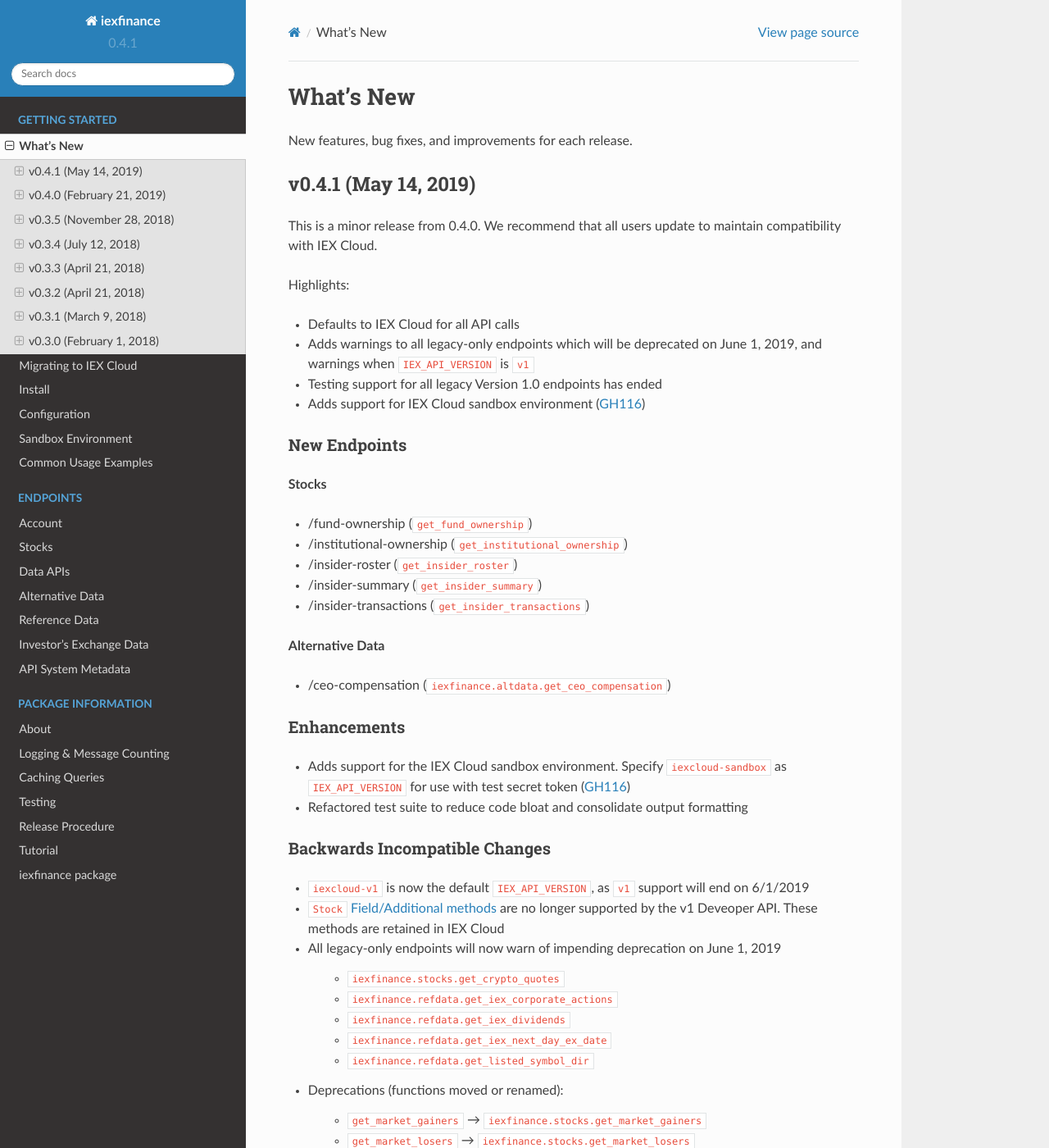
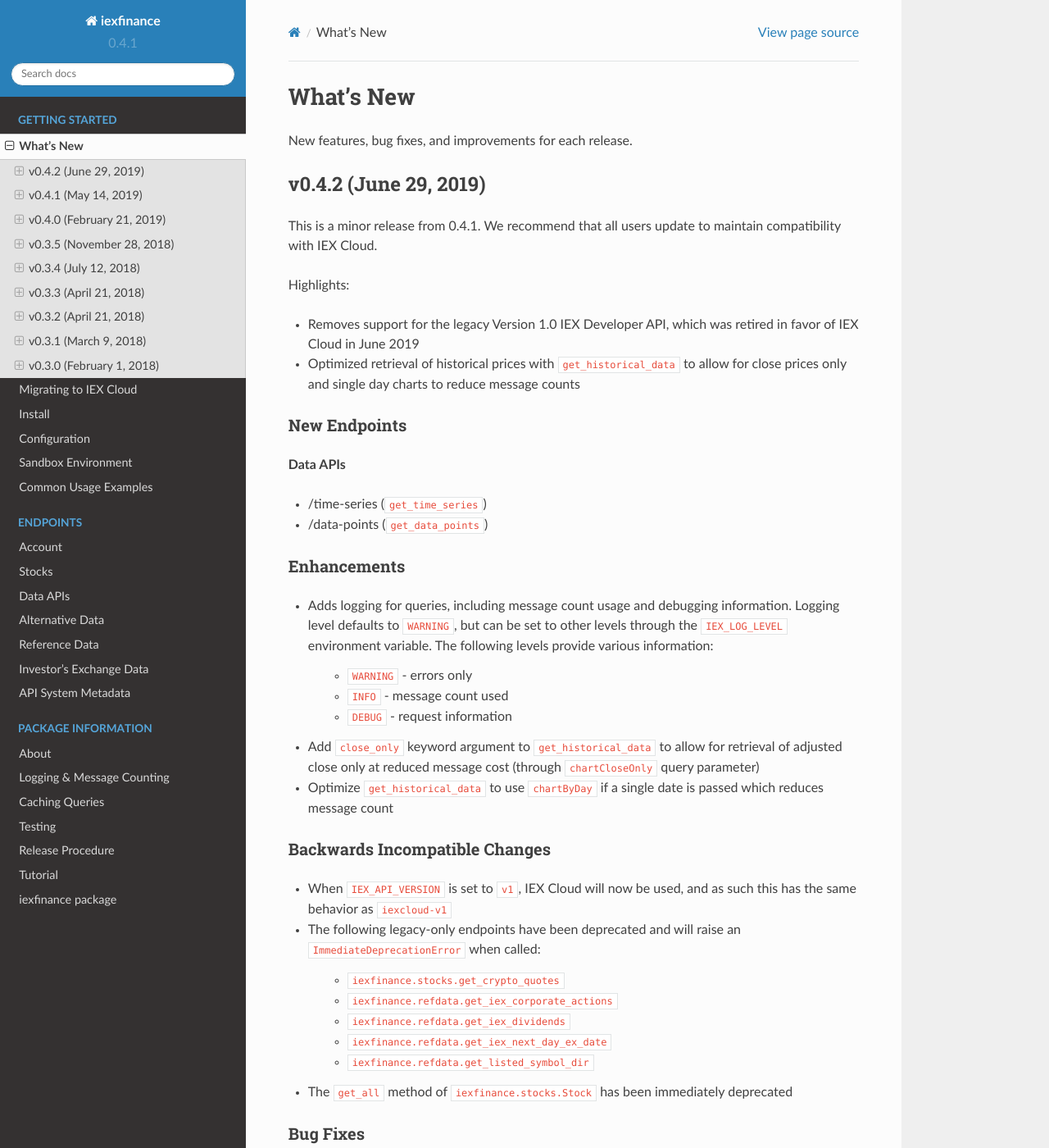
Before and after one commit to addisonlynch/iexfinance, a Sphinx documentation site: the page built from docs/source/whatsnew.rst, in a window 1280 px wide and 1400 px high. Shown: the whole window at 82% size. Built offline with Sphinx 7.4.7 and the Read the Docs theme 2.0.0, drawn with Linux system fonts in a browser that asks for light colours; some of the changed text lies outside the part shown.

Commit message:
OPT: Optimize Stocks get_historical_data

```diff
--- a/README.rst
+++ b/README.rst
@@ -218,6 +218,12 @@
 
     df = get_historical_data("TSLA", start, end)
 
+To obtain daily closing prices only (reduces message count), set
+``close_only=True``:
+
+.. code:: python
+
+    df = get_historical_data("TSLA", "20190617", close_only=True)
 
 For Pandas DataFrame output formatting, pass ``output_format``:
 
--- a/docs/source/stocks.rst
+++ b/docs/source/stocks.rst
@@ -26,7 +26,9 @@
 
 Certain endpoints such as :ref:`Historical Data<stocks.historical>`,
 which are unrelated to specific symbols, are supported by top-level functions
-(i.e. ``iexfinance.stocks.get_historical_data``).
+(i.e. ``iexfinance.stocks.get_historical_data``). This function is
+**optimized** to achieve the lowest possible message count for retrieval in a
+single request.
 
 .. ipython:: python
 
@@ -336,6 +338,13 @@
 Historical Prices
 -----------------
 
+.. note:: The ``Stock.get_historical_prices`` method is an *exact* mirror of
+          the ``Historical Prices`` (chart) endpoint and accepts all
+          parameters, but is **not optimized**. Use ``get_historical_data`` for
+          optimized message counts. ``get_historical_data`` accepts ``start``,
+          ``end`` (optional) along with the parameter ``close_only``, and no
+          other parameters.
+
 The method used to obtain historical prices from a ``Stock`` object:
 
 .. ipython:: python
@@ -346,12 +355,13 @@
     aapl.get_historical_prices()
 
 
-Historical time series data is also available through the
-``get_historical_prices`` method or the top-level ``get_historical_data`` and
-``get_historical_intraday`` functions of ``stocks``, which source the `Historical Prices <https://iexcloud.io/docs/api/#historical-prices>`__ endpoint.
+Historical time series data is also available through the **optimized**
+top-level ``get_historical_data`` and
+``get_historical_intraday`` functions of ``stocks``, which source the
+`Historical Prices <https://iexcloud.io/docs/api/#historical-prices>`__
+endpoint, and accept a date or date range for retrieval.
 
-Daily data can be retrieved from up to 5 years before the current date, and
-historical data up to 3 months prior to the current date.
+Daily data can be retrieved from up to 10 years before the current date.
 
 Daily
 ~~~~~
@@ -397,6 +407,17 @@
     data = get_historical_intraday("AAPL", date, output_format='pandas')
     data.head()
 
+Closing Prices Only
+^^^^^^^^^^^^^^^^^^^
+
+To retrieve closing prices only, use ``get_historical_data`` and set
+``close_only=True``:
+
+.. ipython:: python
+
+    from iexfinance.stocks import get_historical_data
+
+    get_historical_data("AAPL", "20190617", close_only=True)
 
 
 .. _stocks.income_statement:
--- a/docs/source/whatsnew.rst
+++ b/docs/source/whatsnew.rst
@@ -5,6 +5,8 @@
 **********
 
 New features, bug fixes, and improvements for each release.
+
+.. include:: whatsnew/v0.4.2.txt
 
 .. include:: whatsnew/v0.4.1.txt
 
--- a/docs/source/whatsnew/v0.4.2.txt
+++ b/docs/source/whatsnew/v0.4.2.txt
@@ -10,8 +10,9 @@
 Highlights:
 
 - Removes support for the legacy Version 1.0 IEX Developer API, which was
-retired in favor of IEX Cloud in June 2019
-
+  retired in favor of IEX Cloud in June 2019
+- Optimized retrieval of historical prices with ``get_historical_data`` to
+  allow for close prices only and single day charts to reduce message counts
 
 New Endpoints
 ~~~~~~~~~~~~~
@@ -25,14 +26,19 @@
 ~~~~~~~~~~~~
 
 - Adds logging for queries, including message count usage and debugging
-information. Logging level defaults to ``WARNING``, but can be set to other
-levels through the ``IEX_LOG_LEVEL`` environment variable. The following levels
-provide various information:
+  information. Logging level defaults to ``WARNING``, but can be set to other
+  levels through the ``IEX_LOG_LEVEL`` environment variable. The following
+  levels provide various information:
 
     - ``WARNING`` - errors only
     - ``INFO`` - message count used
     - ``DEBUG`` - request information
 
+- Add ``close_only`` keyword argument to ``get_historical_data`` to allow for
+  retrieval of adjusted close only at reduced message cost (through
+  ``chartCloseOnly`` query parameter)
+- Optimize ``get_historical_data`` to use ``chartByDay`` if a single date is
+  passed which reduces message count
 
 Backwards Incompatible Changes
 ~~~~~~~~~~~~~~~~~~~~~~~~~~~~~~
@@ -47,6 +53,7 @@
     - ``iexfinance.refdata.get_iex_dividends``
     - ``iexfinance.refdata.get_iex_next_day_ex_date``
     - ``iexfinance.refdata.get_listed_symbol_dir``
+
 - The ``get_all`` method of ``iexfinance.stocks.Stock`` has been immediately
   deprecated
 
```
Also changed, not shown: other parts of docs/source/stocks.rst (+2 -2 lines), 4 other files.
